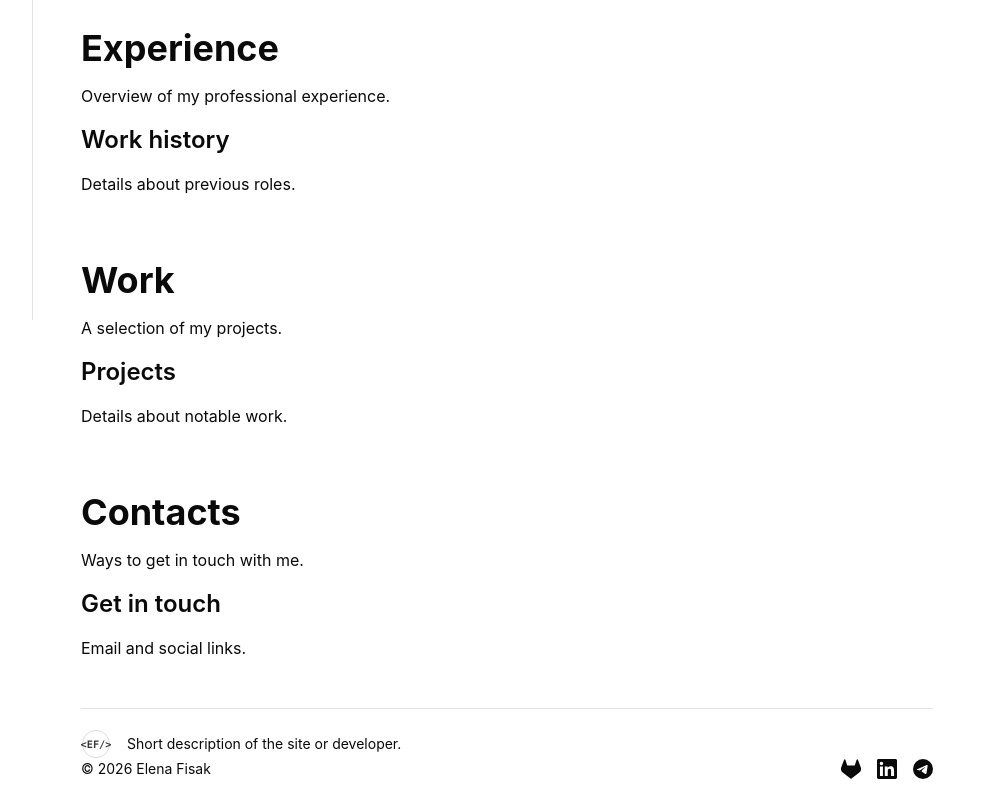
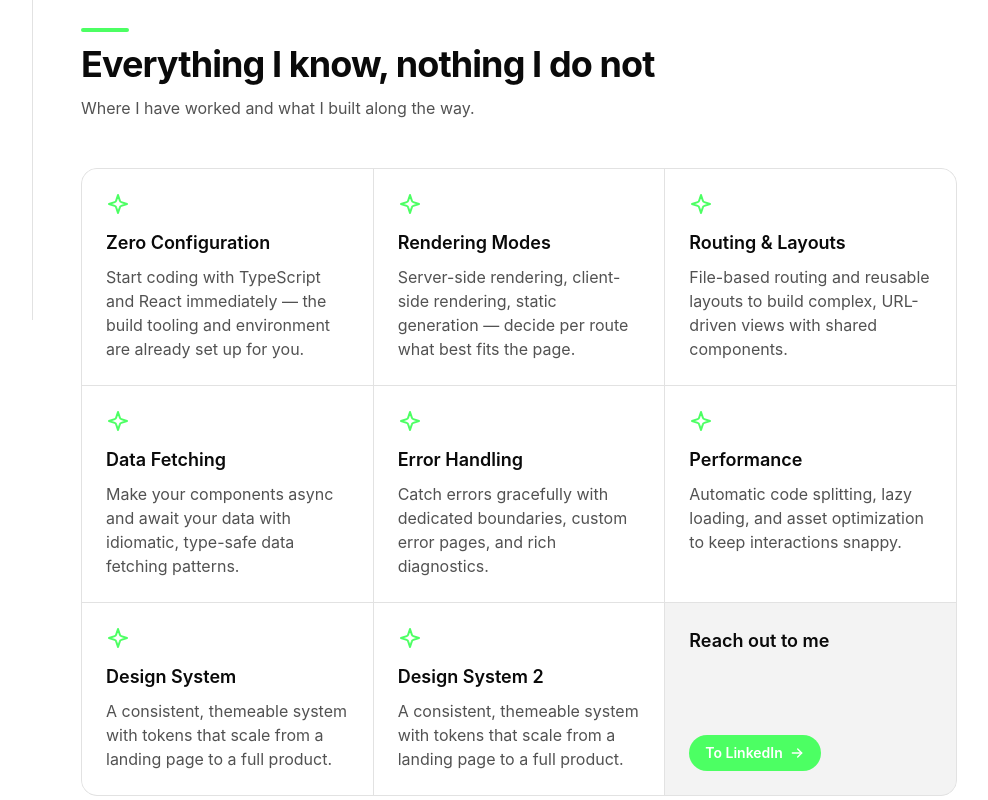
Before and after one commit to radiumfox/elenafisak.dev, a Next.js app: page / in a window 1280 px wide. Shown: the part 480-1280 px from the top of the page, without its empty margins (275-1263 px from the left). Built offline with nearby package versions, Linux system fonts and the light colour scheme.

Commit message:
feat: add experience section with feature cards

```diff
--- a/src/app/page.tsx
+++ b/src/app/page.tsx
@@ -1,4 +1,58 @@
 import { ContentSection } from '@/components/ContentSection';
+import { FeatureCards } from '@/components/FeatureCards';
+import type { FeatureCardItem } from '@/components/FeatureCards';
+import { SparkleIcon } from '@/lib/icons/SparkleIcon';
+
+const FEATURE_ITEMS: FeatureCardItem[] = [
+  {
+    id: 'zero-configuration',
+    icon: SparkleIcon,
+    title: 'Zero Configuration',
+    description: 'Start coding with TypeScript and React immediately — the build tooling and environment are already set up for you.',
+  },
+  {
+    id: 'rendering-modes',
+    icon: SparkleIcon,
+    title: 'Rendering Modes',
+    description: 'Server-side rendering, client-side rendering, static generation — decide per route what best fits the page.',
+  },
+  {
+    id: 'routing-layouts',
+    icon: SparkleIcon,
+    title: 'Routing & Layouts',
+    description: 'File-based routing and reusable layouts to build complex, URL-driven views with shared components.',
+  },
+  {
+    id: 'data-fetching',
+    icon: SparkleIcon,
+    title: 'Data Fetching',
+    description: 'Make your components async and await your data with idiomatic, type-safe data fetching patterns.',
+  },
+  {
+    id: 'error-handling',
+    icon: SparkleIcon,
+    title: 'Error Handling',
+    description: 'Catch errors gracefully with dedicated boundaries, custom error pages, and rich diagnostics.',
+  },
+  {
+    id: 'performance',
+    icon: SparkleIcon,
+    title: 'Performance',
+    description: 'Automatic code splitting, lazy loading, and asset optimization to keep interactions snappy.',
+  },
+  {
+    id: 'design-system',
+    icon: SparkleIcon,
+    title: 'Design System',
+    description: 'A consistent, themeable system with tokens that scale from a landing page to a full product.',
+  },
+  {
+    id: 'design-system-2',
+    icon: SparkleIcon,
+    title: 'Design System 2',
+    description: 'A consistent, themeable system with tokens that scale from a landing page to a full product.',
+  },
+];
 
 export default function HomePage() {
   return (
@@ -13,10 +67,18 @@ export default function HomePage() {
       </ContentSection>
 
       <ContentSection id="experience">
-        <h1 className="text-4xl font-bold">Experience</h1>
-        <p>Overview of my professional experience.</p>
-        <h2 className="text-2xl font-semibold">Work history</h2>
-        <p>Details about previous roles.</p>
+        <div className="space-y-12">
+          <div className="space-y-3">
+            <span className="block h-1 w-12 rounded-full bg-accent" />
+            <h2 className="text-4xl font-bold tracking-tight">
+              Everything I know, nothing I do not
+            </h2>
+            <p className="text-muted">
+              Where I have worked and what I built along the way.
+            </p>
+          </div>
+          <FeatureCards items={FEATURE_ITEMS} action={{ title: 'Reach out to me', href: 'https://www.linkedin.com/', linkText: 'To LinkedIn' }} />
+        </div>
       </ContentSection>
 
       <ContentSection id="work">
--- /dev/null
+++ b/src/components/FeatureCards/FeatureCard.tsx
@@ -0,0 +1,17 @@
+import type { ComponentType, ReactNode, SVGProps } from 'react';
+
+interface FeatureCardProps {
+  title: string;
+  icon: ComponentType<SVGProps<SVGSVGElement>>;
+  children: ReactNode;
+}
+
+export function FeatureCard({ title, icon: Icon, children }: FeatureCardProps) {
+  return (
+    <div className="cursor-default select-none bg-background p-6 transition-colors hover:bg-subtle">
+      <Icon className="h-6 w-6 text-accent" />
+      <h3 className="mt-3 text-lg font-semibold">{title}</h3>
+      <p className="mt-2 text-muted">{children}</p>
+    </div>
+  );
+}
--- /dev/null
+++ b/src/components/FeatureCards/FeatureCards.tsx
@@ -0,0 +1,22 @@
+import { FeatureCard } from './FeatureCard';
+import { FeatureCtaCard } from './FeatureCtaCard';
+import type { FeatureCardAction, FeatureCardItem } from './types';
+
+interface FeatureCardsProps {
+  items: FeatureCardItem[];
+  action: FeatureCardAction;
+}
+
+export function FeatureCards({ items, action }: FeatureCardsProps) {
+  return (
+    <div className="grid gap-px overflow-hidden rounded-2xl border border-line bg-line sm:grid-cols-2 lg:grid-cols-3">
+      {items.map((item) => (
+        <FeatureCard key={item.id} title={item.title} icon={item.icon}>
+          {item.description}
+        </FeatureCard>
+      ))}
+
+      <FeatureCtaCard title={action.title} href={action.href} linkText={action.linkText} />
+    </div>
+  );
+}
--- /dev/null
+++ b/src/components/FeatureCards/FeatureCtaCard.tsx
@@ -0,0 +1,34 @@
+interface FeatureCtaCardProps {
+  title: string;
+  href: string;
+  linkText: string;
+}
+
+export function FeatureCtaCard({ title, href, linkText }: FeatureCtaCardProps) {
+  return (
+    <div className="flex flex-col justify-between gap-4 bg-background/60 p-6">
+      <h3 className="text-lg font-semibold">{title}</h3>
+      <a
+        href={href}
+        target="_blank"
+        rel="noreferrer"
+        className="inline-flex w-fit items-center gap-1.5 rounded-full bg-accent px-4 py-2 text-sm font-semibold text-background transition-opacity hover:opacity-90"
+      >
+        {linkText}
+        <svg
+          viewBox="0 0 24 24"
+          fill="none"
+          stroke="currentColor"
+          strokeWidth="2"
+          strokeLinecap="round"
+          strokeLinejoin="round"
+          className="h-4 w-4"
+          aria-hidden="true"
+        >
+          <path d="M5 12h14" />
+          <path d="m13 6 6 6-6 6" />
+        </svg>
+      </a>
+    </div>
+  );
+}
--- /dev/null
+++ b/src/components/FeatureCards/index.ts
@@ -0,0 +1,2 @@
+export { FeatureCards } from './FeatureCards';
+export type { FeatureCardAction, FeatureCardItem } from './types';
--- /dev/null
+++ b/src/components/FeatureCards/types.ts
@@ -0,0 +1,14 @@
+import type { ComponentType, SVGProps } from 'react';
+
+export interface FeatureCardItem {
+  id: string;
+  title: string;
+  description: string;
+  icon: ComponentType<SVGProps<SVGSVGElement>>;
+}
+
+export interface FeatureCardAction {
+  title: string;
+  href: string;
+  linkText: string;
+}
--- /dev/null
+++ b/src/lib/icons/SparkleIcon.tsx
@@ -0,0 +1,19 @@
+import type { SVGProps } from 'react';
+
+export function SparkleIcon({ className, ...props }: SVGProps<SVGSVGElement>) {
+  return (
+    <svg
+      viewBox="0 0 24 24"
+      fill="none"
+      stroke="currentColor"
+      strokeWidth="2"
+      strokeLinecap="round"
+      strokeLinejoin="round"
+      className={className}
+      aria-hidden="true"
+      {...props}
+    >
+      <path d="M12 2l1.9 5.7a2 2 0 0 0 1.4 1.4L21 11l-5.7 1.9a2 2 0 0 0-1.4 1.4L12 20l-1.9-5.7a2 2 0 0 0-1.4-1.4L3 11l5.7-1.9a2 2 0 0 0 1.4-1.4z" />
+    </svg>
+  );
+}
```
